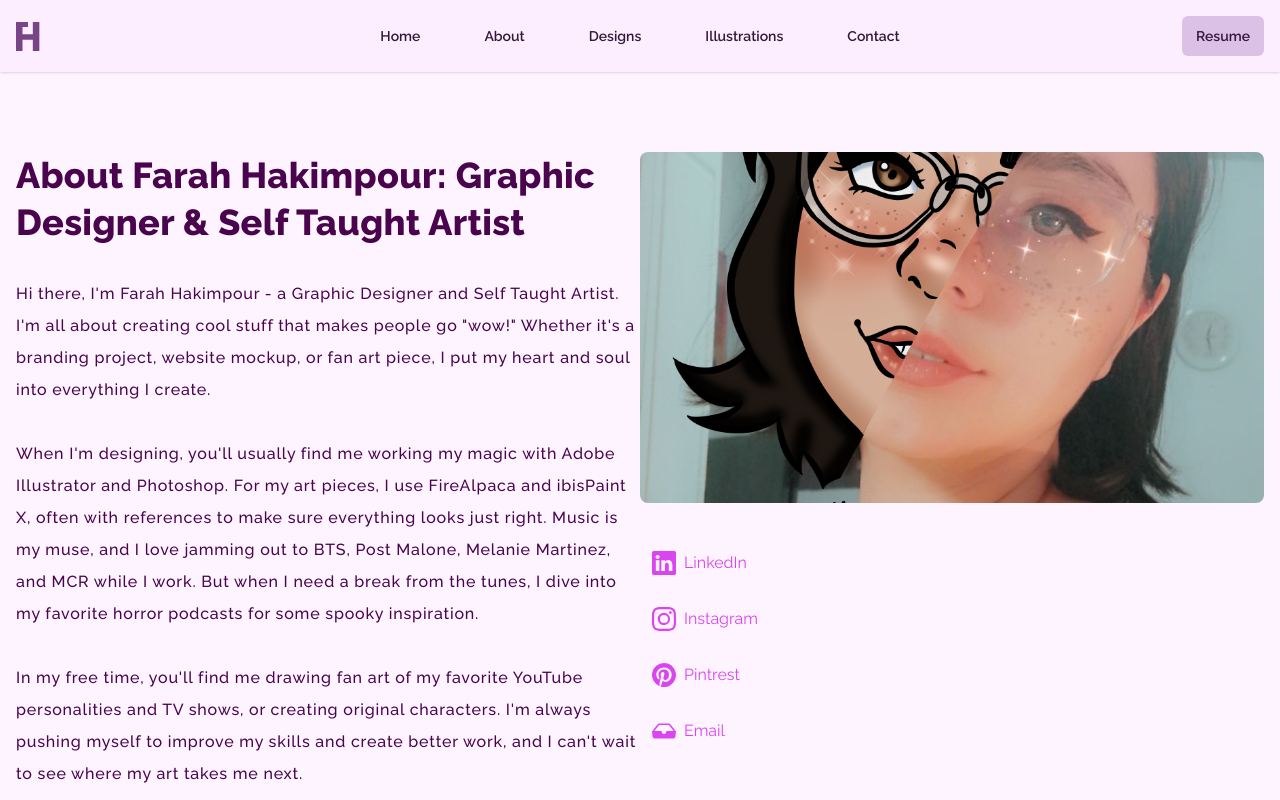
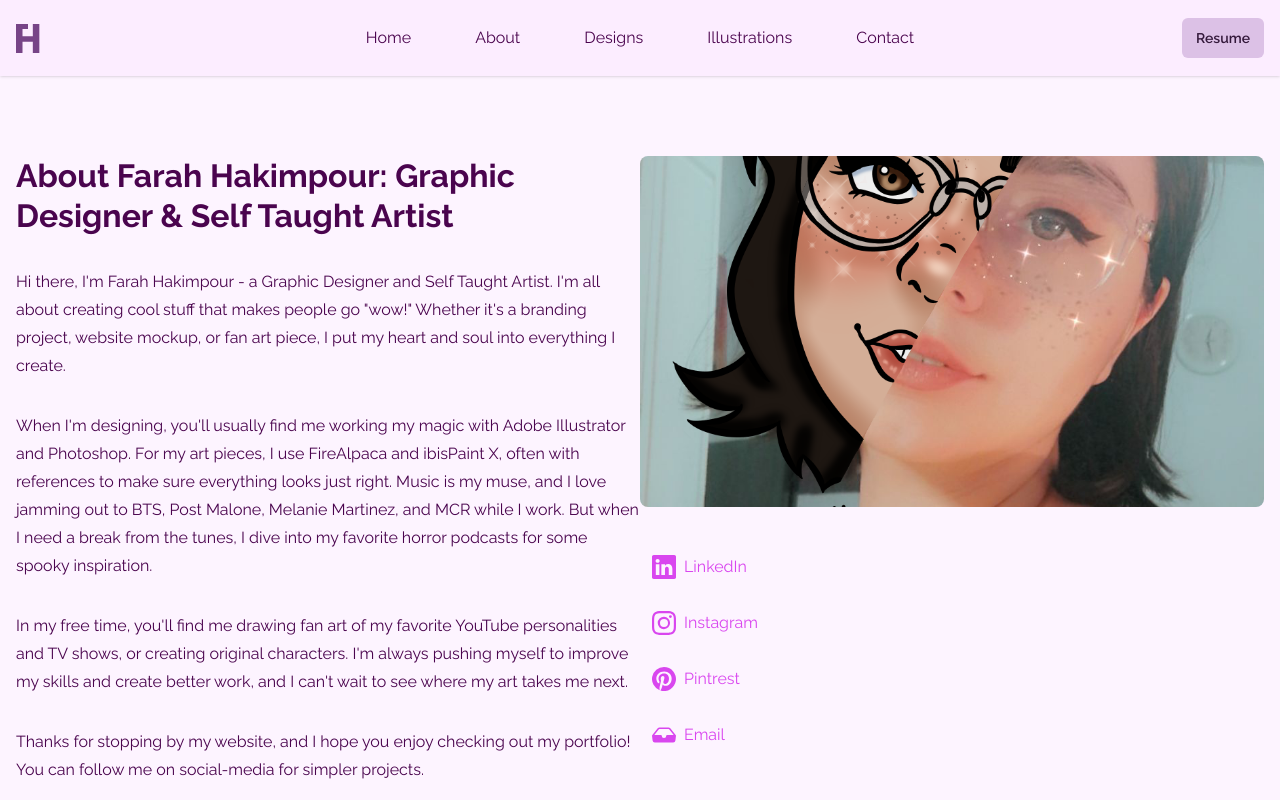
Before and after one commit to Justin-Bento/farah-hakimpour, a Next.js app: page /about in a window 1280 px wide. Shown: the top 800 px of the page. Built offline with nearby package versions, Linux system fonts and the light colour scheme.

Commit message:
updatde typorgaphy  with new typograpic scale

```diff
--- a/src/components/Appbar.tsx
+++ b/src/components/Appbar.tsx
@@ -38,7 +38,7 @@ export default function Example() {
           </div>
           <div className="hidden lg:flex lg:gap-x-12">
             {navigation.map((item) => (
-              <Link key={item.name} href={item.href} className="p-2 text-sm font-semibold leading-6 transition-all text-primary-950 dark:text-primary-50 hover:text-primary-950/70">
+              <Link key={item.name} href={item.href} className="p-2 body-large">
                 {item.name}
               </Link>
             ))}
@@ -77,7 +77,7 @@ export default function Example() {
                     <Link
                       key={item.name}
                       href={item.href}
-                      className="block px-3 py-2 -mx-3 text-base font-semibold leading-6 text-primary-950 dark:text-primary-50"
+                      className="block px-3 py-2 -mx-3 body-large"
                     >
                       {item.name}
                     </Link>
--- a/src/pages/about.tsx
+++ b/src/pages/about.tsx
@@ -24,8 +24,8 @@ export default function About() {
       <Appbar />
       <main className="p-4 mb-16 space-y-16 wrapper">
         <section className="grid grid-cols-1 my-16 lg:grid-cols-2">
-          <div className="w-full space-y-8 text-base font-medium leading-8 tracking-wider lg:max-w-prose">
-            <h1 className="text-4xl font-extrabold leading-[1.3] tracking-[0.02rem]">
+          <div className="w-full space-y-8 body-large lg:max-w-prose">
+            <h1 className="headline-large">
               About Farah Hakimpour: Graphic Designer & Self Taught Artist
             </h1>
             <p>
--- a/src/pages/designs.tsx
+++ b/src/pages/designs.tsx
@@ -44,10 +44,10 @@ export default function design({ posts }: any) {
       <Appbar />
       <main className="p-4 my-32 space-y-16 wrapper">
         <section className="space-y-2 ">
-          <h1 className="text-4xl font-extrabold leading-[1.3] tracking-[0.02rem]">
+          <h1 className="mb-2 font-bold headline-large">
             Visually Stunning Designs From Start To Finish!
           </h1>
-          <p className="max-w-5xl text-base leading-8 tracking-wider">
+          <p className="max-w-5xl body-large">
             Browse through my work to get a sense of my style and the type of
             design solutions I can provide for your business or personal brand.
             Contact me to discuss your project and let&#39;s bring your vision
--- a/src/pages/illustrations.tsx
+++ b/src/pages/illustrations.tsx
@@ -41,11 +41,11 @@ export default function Illustrations({ posts }: any) {
       <Appbar />
       <main className="p-4 my-32 space-y-16 wrapper">
         <section className="space-y-2 ">
-          <h1 className="text-4xl font-extrabold leading-[1.3] tracking-[0.02rem] capitalize">
+          <h1 className="headline-large">
             {" "}
             vibrant, creative Illustrations!
           </h1>
-          <p className="max-w-5xl text-base leading-8 tracking-wider">
+          <p className="max-w-5xl body-large">
             Bringing my illustrations to life with rich colors and dynamic
             compositions. From whimsical characters to intricate landscapes,
             each piece is a unique expression of their artistic vision.
```
